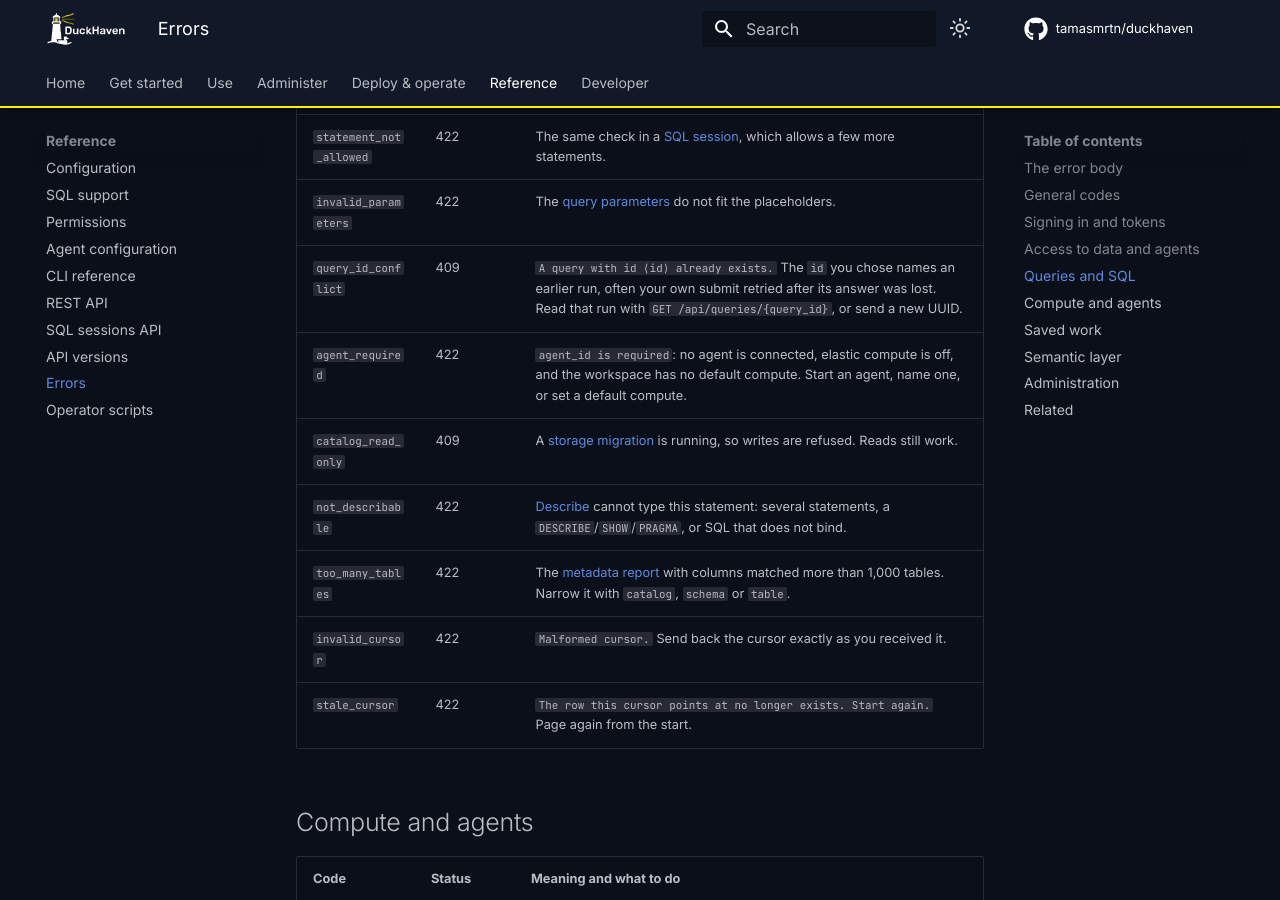
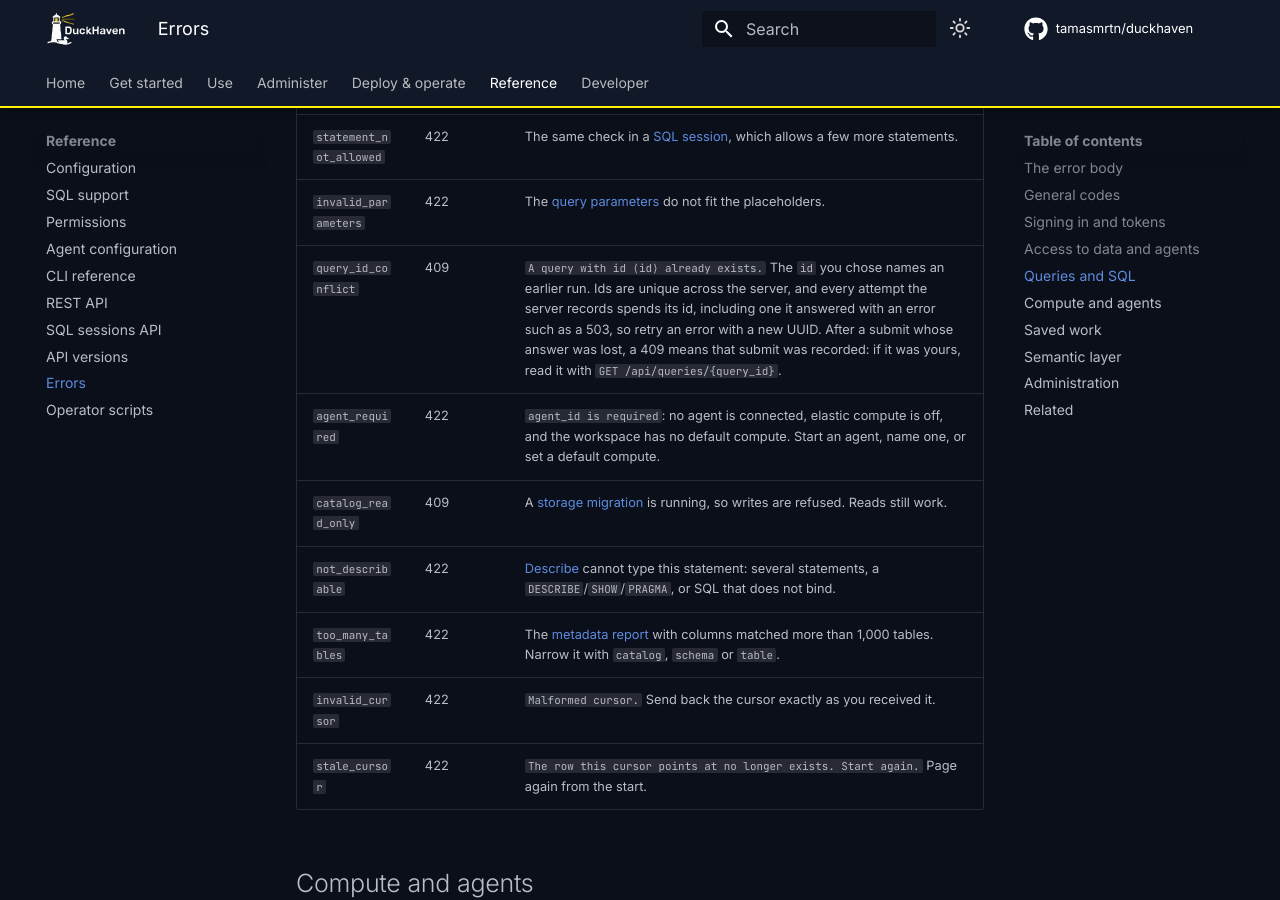
Before and after one commit to tamasmrtn/duckhaven, an MkDocs documentation site: the page built from docs/reference/errors.md, in a window 1280 px wide and 900 px high, scrolled down 2871 px. Built offline with MkDocs 1.6.1 and Material for MkDocs 9.7.7, drawn with Linux system fonts in a browser that asks for light colours; comment, search, counter and statistics services are not loaded.

Commit message:
docs(reference): say a query id is server-wide and spent by any attempt
Signed-off-by: tmrtn <martontam@gmail.com>

```diff
--- a/docs/reference/errors.md
+++ b/docs/reference/errors.md
@@ -83,7 +83,7 @@ Each message has an entry in [Troubleshoot sign-in and access](../access/trouble
 | `sql_not_allowed` | 422 | The statement type is not allowed, such as `ATTACH`, `INSTALL` or `SET`. See [SQL support](sql-support.md). |
 | `statement_not_allowed` | 422 | The same check in a [SQL session](../querying/sql-sessions.md), which allows a few more statements. |
 | `invalid_parameters` | 422 | The [query parameters](sql-support.md#query-parameters) do not fit the placeholders. |
-| `query_id_conflict` | 409 | `A query with id ⟨id⟩ already exists.` The `id` you chose names an earlier run, often your own submit retried after its answer was lost. Read that run with `GET /api/queries/{query_id}`, or send a new UUID. |
+| `query_id_conflict` | 409 | `A query with id ⟨id⟩ already exists.` The `id` you chose names an earlier run. Ids are unique across the server, and every attempt the server records spends its id, including one it answered with an error such as a 503, so retry an error with a new UUID. After a submit whose answer was lost, a 409 means that submit was recorded: if it was yours, read it with `GET /api/queries/{query_id}`. |
 | `agent_required` | 422 | `agent_id is required`: no agent is connected, elastic compute is off, and the workspace has no default compute. Start an agent, name one, or set a default compute. |
 | `catalog_read_only` | 409 | A [storage migration](../data/migrate-catalog-storage.md) is running, so writes are refused. Reads still work. |
 | `not_describable` | 422 | [Describe](rest-api.md#describing-a-query) cannot type this statement: several statements, a `DESCRIBE`/`SHOW`/`PRAGMA`, or SQL that does not bind. |
```
Also changed, not shown: docs/reference/rest-api.md (+1 -1 lines), docs/reference/sql-sessions-api.md (+1 -1 lines), 1 other file.
